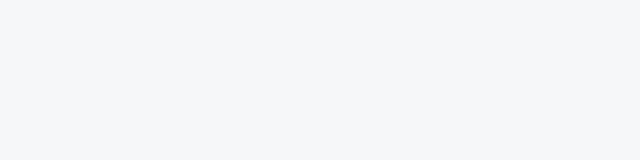
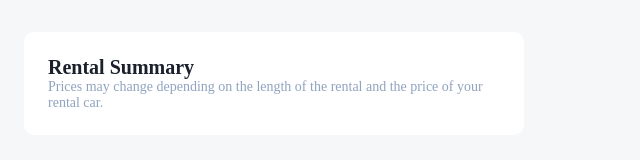
Before and after one commit to miladm777/CarRent-project, a plain HTML site: page Payment/index.html in a window 1280 px wide. Shown: the whole page, without its empty margins (0-640 px from the left). Drawn offline with Linux system fonts and the light colour scheme.

Commit message:
rental summary created

```diff
--- a/Payment/index.html
+++ b/Payment/index.html
@@ -8,6 +8,12 @@
     <link rel="stylesheet" href="styles.css" />
   </head>
   <body>
-
+    <section class="Rental-summary container">
+      <h2>Rental Summary</h2>
+      <a href="#">
+        Prices may change depending on the length of the rental and the price of
+        your rental car.</a
+      >
+    </section>
   </body>
 </html>
--- a/Payment/styles.css
+++ b/Payment/styles.css
@@ -9,6 +9,8 @@
 :root {
   --color-background: #f6f7f9;
   --color-primary: #3563e9;
+  --color-secondary-500: #1A202C;
+  --color-secondary-300: #90A3BF;
 }
 html {
   font-size: 62.5%;
@@ -22,15 +24,32 @@ body {
 h1 {
   font-weight: 700px;
   font-size: 24px;
-}
-
-@media screen and (min-width:768px) {
-  h1{
-    font-size: 32px;
-    font-weight: 700px;
-  }
 
 }
+h2 {
+  font-weight: 700px;
+  font-size: 16px;
+  text-decoration: none;
+  color: var(--color-secondary-500);
+}
+a {
+  font-weight: 500px;
+  font-size: 12px;
+  text-decoration: none;
+  color: var(--color-secondary-300);
+}
+@media screen and (min-width: 768px) {
+  h1 {
+    font-size: 32px;
+  }
+  h2 {
+    font-size: 20px;
+  }
+  a {
+    font-size: 14px;
+  }
+}
+/* Navbar */
 .navbar {
   height: 92px;
   background-color: #ffffff;
@@ -54,40 +73,52 @@ h1 {
   height: 28px;
   margin-left: 0.5rem;
 }
-.profile .notif__bar{
+.profile .notif__bar {
   display: none;
   width: 44px;
   height: 44px;
   border-radius: 50%;
-    border: 1px solid #C3D4E966;
+  border: 1px solid #c3d4e966;
   margin-left: 0.5rem;
 }
-
 
 .profile .notif__bar img {
   padding: 0.3rem;
   width: 100%;
   height: 100%;
   /* background-color: red; */
-
 }
 
-@media screen and (min-width:768px) {
-  .navbar{
+@media screen and (min-width: 768px) {
+  .navbar {
     padding-left: 6rem;
   }
   .profile__pic img {
-
     width: 44px;
     height: 44px;
   }
-  .profile .notif__bar{
+  .profile .notif__bar {
     display: inline-block;
-
   }
   .profile .notif__bar img {
     padding: 1.2rem;
-
+  }
 }
 
+/* container */
+.container {
+  background-color: #ffffff;
+  margin: 3.2rem 2.4rem;
+  padding: 1.6rem;
+  border-radius: 10px;
 }
+
+@media screen and (min-width: 768px) {
+  .container {
+    padding: 2.4rem;
+  }
+}
+
+.Rental-summary{
+  max-width: 500px;
+}
```
Lines whose indentation alone changed are shown as unchanged.
